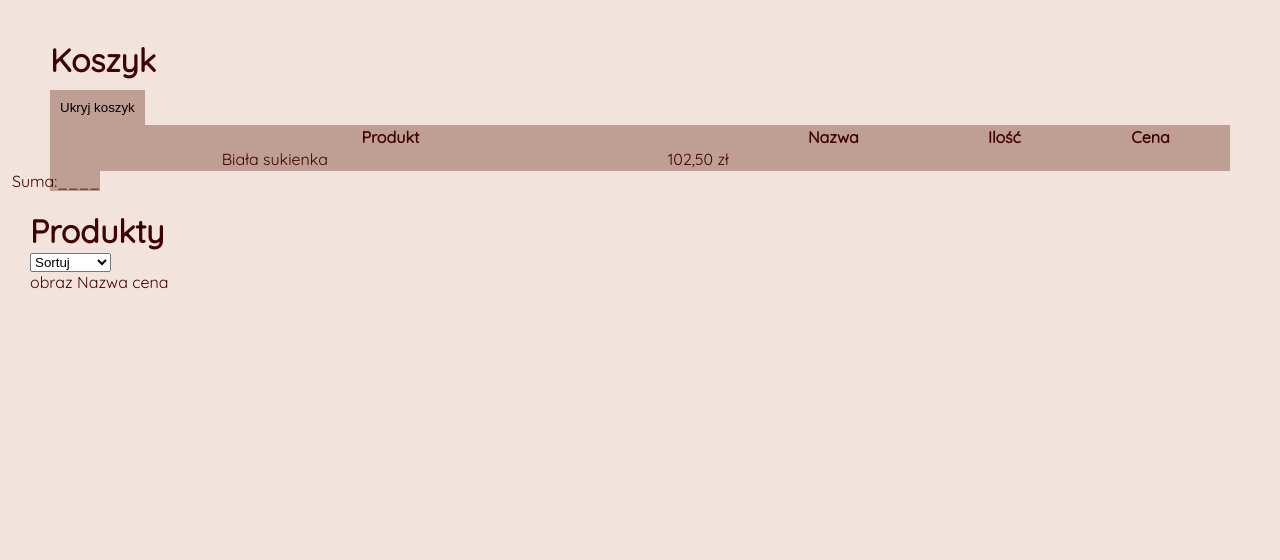
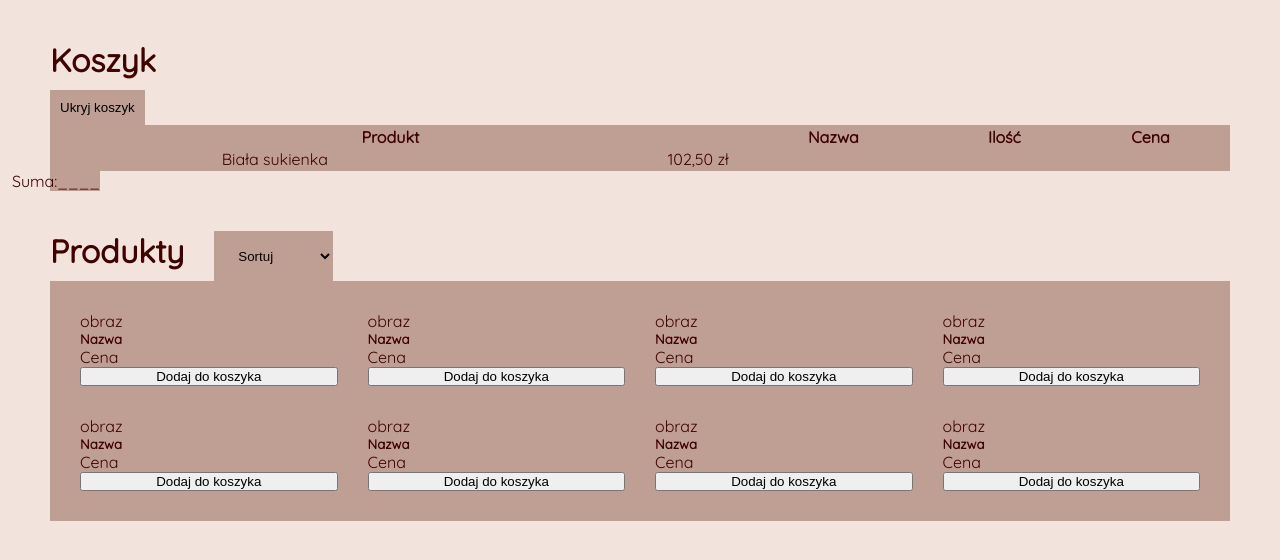
Before and after one commit to oleinka/recruitment-task, a React (Create React App) app: page / in a window 1280 px wide. Shown: the top 560 px of the page. Built offline with nearby package versions, Linux system fonts and the light colour scheme.

Commit message:
simple view shop with products

```diff
--- /dev/null
+++ b/src/components/ShopWrapper/ShopItem/ShopItem.js
@@ -0,0 +1,13 @@
+import React from 'react';
+import './ShopItem.scss';
+
+const ShopItem = () => (
+    <div className="shopItemWrapper">
+        <div>obraz</div>
+        <h5>Nazwa</h5>
+        <span>Cena</span>
+        <button>Dodaj do koszyka</button>
+    </div>
+);
+
+export default ShopItem;
--- /dev/null
+++ b/src/components/ShopWrapper/ShopItem/ShopItem.scss
@@ -0,0 +1,5 @@
+.shopItemWrapper {
+    display: flex;
+    flex-direction: column;
+    padding: 10px;
+}
--- a/src/components/ShopWrapper/ShopWrapper.js
+++ b/src/components/ShopWrapper/ShopWrapper.js
@@ -1,25 +1,28 @@
 import React from 'react';
+import './ShopWrapper.scss';
+import ShopItem from './ShopItem/ShopItem';
 
 const ShopWrapper = () => (
-    <div className="shop-wrapper">
-        <div>
+    <div className="shopWrapper">
+        <div className="shopHeading">
           <h1>Produkty</h1>
-          <select name="sort" id="pet-select">
+          <select name="sort">
             <option value="">Sortuj</option>
             <option value="by-price">wg ceny</option>
             <option value="by-name">wg nazwy</option>
           </select>
         </div>
-        <div className="shop-items-wrapper">
-          <div>
-            obraz
-            Nazwa
-            cena
-          </div>
-          <div></div>
-          <div></div>
+        <div className="shopItemsWrapper">
+          <ShopItem/>
+          <ShopItem/>
+          <ShopItem/>
+          <ShopItem/>
+          <ShopItem/>
+          <ShopItem/>
+          <ShopItem/>
+          <ShopItem/>
         </div>
-      </div>
+    </div>
 );
 
 export default ShopWrapper;
--- /dev/null
+++ b/src/components/ShopWrapper/ShopWrapper.scss
@@ -0,0 +1,24 @@
+$color-caffe: #BF9F93;
+.shopWrapper {
+    padding: 20px;
+    h1 {
+        margin-bottom: 10px;
+        margin-right: 30px;
+    }
+    select {
+        padding: 10px 20px;
+        background: $color-caffe;
+        border: none;
+    }
+    .shopHeading {
+        display: flex;
+        flex-direction: row;
+    }
+    .shopItemsWrapper {
+        display: grid;
+        grid-template-columns: repeat(4,1fr);
+        grid-gap: 10px;
+        padding: 20px;
+        background: $color-caffe;
+    }
+}
```
